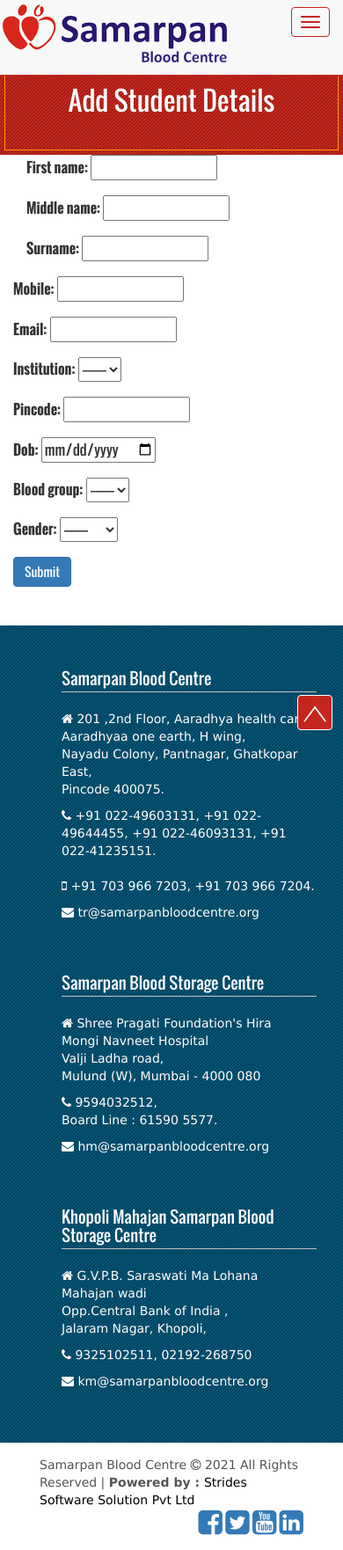
After one commit to MonikaShah/blood-bank, a Django app: page /add_student/ in a window 390 px wide. The commit adds this page. Shown: the whole page at 88% size. Run offline with Django 3.2, Linux system fonts and the light colour scheme; data that the repository does not hold is empty.

Commit message:
Mobile responsive and added form models for adding student and institute

```diff
--- a/samarpan/forms.py
+++ b/samarpan/forms.py
@@ -9,35 +9,66 @@ class StudentForm(forms.ModelForm):
         model = Students
         fields = [
             'first_name', 'middle_name', 'surname', 'mobile', 'email',
-            'institution_type', 'institution', 'pincode', 'dob',
-            'blood_group', 'gender', 'year', 'stream', 'grade'
+            'institution_type','institution', 'pincode', 'dob', 'blood_group', 'gender',
+            'year', 'stream', 'grade'
         ]
         widgets = {
-            'first_name': forms.TextInput(attrs={'class': 'form-control', 'placeholder': 'Enter First Name'}),
-            'middle_name': forms.TextInput(attrs={'class': 'form-control', 'placeholder': 'Enter Middle Name', 'required': False}),
-            'surname': forms.TextInput(attrs={'class': 'form-control', 'placeholder': 'Enter Surname'}),
-            'mobile': forms.TextInput(attrs={'class': 'form-control', 'placeholder': 'Enter Mobile Number'}),
-            'email': forms.EmailInput(attrs={'class': 'form-control', 'placeholder': 'Enter Email'}),
-            'institution_type': forms.Select(attrs={'class': 'form-control', 'id': 'institution-type'}),
-            'institution': forms.Select(attrs={'class': 'form-control', 'id': 'institution-select'}),
-            'pincode': forms.TextInput(attrs={'class': 'form-control', 'placeholder': 'Enter Pincode'}),
-            'dob': forms.DateInput(attrs={'class': 'form-control', 'type': 'date'}),
-            'blood_group': forms.Select(choices=Students.BLOOD_GROUP_CHOICES, attrs={'class': 'form-control'}),
-            'gender': forms.Select(choices=Students.GENDER_CHOICES, attrs={'class': 'form-control'}),
-            'year': forms.Select(choices=Students.YEAR_CHOICES, attrs={'class': 'form-control', 'id': 'year-field', 'style': 'display:none;'}),
-            'stream': forms.Select(choices=Students.STREAM_CHOICES, attrs={'class': 'form-control', 'id': 'stream-field', 'style': 'display:none;'}),
-            'grade': forms.Select(choices=Students.GRADE_CHOICES, attrs={'class': 'form-control', 'id': 'grade-field', 'style': 'display:none;'}),
+            'dob': forms.DateInput(attrs={'type': 'date'}),
         }
-    def __init__(self, *args, **kwargs):
-        super(StudentForm, self).__init__(*args, **kwargs)
-        self.fields['institution'].queryset = Institutions.objects.none()
+    # class Meta:
+    #     model = Students
+    #     fields = [
+    #         'first_name', 'middle_name', 'surname', 'mobile', 'email',
+    #         'institution', 'pincode', 'dob',
+    #         'blood_group', 'gender', 'year', 'stream', 'grade'
+    #     ]
+    #     widgets = {
+    #         'first_name': forms.TextInput(attrs={'class': 'form-control', 'placeholder': 'Enter First Name'}),
+    #         'middle_name': forms.TextInput(attrs={'class': 'form-control', 'placeholder': 'Enter Middle Name', 'required': False}),
+    #         'surname': forms.TextInput(attrs={'class': 'form-control', 'placeholder': 'Enter Surname'}),
+    #         'mobile': forms.TextInput(attrs={'class': 'form-control', 'placeholder': 'Enter Mobile Number'}),
+    #         'email': forms.EmailInput(attrs={'class': 'form-control', 'placeholder': 'Enter Email'}),
+    #         # 'institution_type': forms.Select(attrs={'class': 'form-control', 'id': 'institution-type'}),
+    #         'institution': forms.Select(attrs={'class': 'form-control', 'id': 'institution-select'}),
+    #         'pincode': forms.TextInput(attrs={'class': 'form-control', 'placeholder': 'Enter Pincode'}),
+    #         'dob': forms.DateInput(attrs={'class': 'form-control', 'type': 'date'}),
+    #         'blood_group': forms.Select(choices=Students.BLOOD_GROUP_CHOICES, attrs={'class': 'form-control'}),
+    #         'gender': forms.Select(choices=Students.GENDER_CHOICES, attrs={'class': 'form-control'}),
+    #         'year': forms.Select(choices=Students.YEAR_CHOICES, attrs={'class': 'form-control', 'id': 'year-field', 'style': 'display:none;'}),
+    #         'stream': forms.Select(choices=Students.STREAM_CHOICES, attrs={'class': 'form-control', 'id': 'stream-field', 'style': 'display:none;'}),
+    #         'grade': forms.Select(choices=Students.GRADE_CHOICES, attrs={'class': 'form-control', 'id': 'grade-field', 'style': 'display:none;'}),
+    #     }
+    # def __init__(self, *args, **kwargs):
+    #     super(StudentForm, self).__init__(*args, **kwargs)
+    #     self.fields['institution'].queryset = Institutions.objects.none()
 
-        if 'institution_type' in self.data:
-            institution_type = self.data.get('institution_type')
-            self.fields['institution'].queryset = Institutions.objects.filter(type=institution_type)
-        elif self.instance.pk:
-            self.fields['institution'].queryset = Institutions.objects.filter(type=self.instance.institution_type)
+        # if 'institution_type' in self.data:
+        #     institution_type = self.data.get('institution_type')
+        #     self.fields['institution'].queryset = Institutions.objects.filter(type=institution_type)
+        # elif self.instance.pk:
+        #     self.fields['institution'].queryset = Institutions.objects.filter(type=self.instance.institution_type)
+    # institution = forms.ModelChoiceField(queryset=Institutions.objects.all(), empty_label="Select an Institution")
 
+    # class Meta:
+    #     model = Students
+    #     fields = ['first_name', 'middle_name', 'surname', 'mobile', 'email', 'institution', 'pincode', 'dob', 'grade', 'year', 'stream', 'blood_group', 'gender']
+
+    # # Add CSS classes to the desired fields
+    # def __init__(self, *args, **kwargs):
+    #     super(StudentForm, self).__init__(*args, **kwargs)
+    #     self.fields['first_name'].widget.attrs.update({'class': 'form-control'})
+    #     self.fields['middle_name'].widget.attrs.update({'class': 'form-control'})
+    #     self.fields['surname'].widget.attrs.update({'class': 'form-control'})
+    #     self.fields['mobile'].widget.attrs.update({'class': 'form-control'})
+    #     self.fields['email'].widget.attrs.update({'class': 'form-control'})
+    #     self.fields['institution'].widget.attrs.update({'class': 'form-control', 'id': 'institution-select'})
+    #     self.fields['pincode'].widget.attrs.update({'class': 'form-control'})
+    #     self.fields['dob'].widget.attrs.update({'class': 'form-control'})
+    #     self.fields['grade'].widget.attrs.update({'class': 'form-control'})
+    #     self.fields['year'].widget.attrs.update({'class': 'form-control'})
+    #     self.fields['stream'].widget.attrs.update({'class': 'form-control'})
+    #     self.fields['blood_group'].widget.attrs.update({'class': 'form-control'})
+    #     self.fields['gender'].widget.attrs.update({'class': 'form-control'})
 
 
 class InstitutionForm(forms.ModelForm):
--- a/samarpan/models.py
+++ b/samarpan/models.py
@@ -4,14 +4,14 @@ from django.db import models
 class Institutions(models.Model):
     # Choices for types of institutions
 
-    INSTITUTION_TYPE_CHOICES = [
+    INSTITUTION_TYPE_CHOICES = (
         ('School', 'School'),
         ('College', 'College'),
-    ]
+    )
 
     # Fields
     institution_name = models.CharField(max_length=255, verbose_name="Institution Name")
-    institution_type = models.CharField(max_length=7, choices=INSTITUTION_TYPE_CHOICES, verbose_name="Institution Type")
+    institution_type = models.CharField(max_length=7, choices=INSTITUTION_TYPE_CHOICES, verbose_name="Institution Type",blank=True, null=True)
     address = models.TextField(verbose_name="Address")
     city = models.CharField(max_length=100, verbose_name="City")
     email = models.EmailField(verbose_name="Email")
--- a/samarpan/templates/samarpan/Product.html
+++ b/samarpan/templates/samarpan/Product.html
@@ -32,7 +32,7 @@
 
 
 
-       <div class="container">
+       <div class="container-fluid">
 
 <!-- Docs nav
 ================================================== -->
--- /dev/null
+++ b/samarpan/templates/samarpan/add_student.html
@@ -0,0 +1,90 @@
+{% extends 'samarpan/base.html' %}
+{% load static %}
+{% block content %}
+<div id="about" class="about">
+    <div class="col-md-12 col-sm-12 col-xs-12 bloodbox" style="padding:5px;">
+        <div class="col-md-12 col-sm-12 col-xs-12" style="border:1px solid #F90; padding:15px;">
+            <div class="col-md-12 col-sm-12 col-xs-12">
+                <div class="center_text">
+                    <center><h2>Add Student Details</h2></center>
+                </div>
+            </div>
+        </div>
+    </div>
+    <div class="container"><br>
+        <form method="POST" action="{% url 'add_student' %}">
+            {% csrf_token %}
+            <div class="form-row">
+                <div class="form-group col-md-4">
+                    {{ form.first_name.label_tag }} {{ form.first_name }}
+                </div>
+                <div class="form-group col-md-4">
+                    {{ form.middle_name.label_tag }} {{ form.middle_name }}
+                </div>
+                <div class="form-group col-md-4">
+                    {{ form.surname.label_tag }} {{ form.surname }}
+                </div>
+            </div>
+            <div class="form-group">
+                {{ form.mobile.label_tag }} {{ form.mobile }}
+            </div>
+            <div class="form-group">
+                {{ form.email.label_tag }} {{ form.email }}
+            </div>
+            <!-- Institution Dropdown -->
+            <div class="form-group">
+                {{ form.institution.label_tag }} {{ form.institution }}
+            </div>
+            <div class="form-group">
+                {{ form.pincode.label_tag }} {{ form.pincode }}
+            </div>
+            <div class="form-group">
+                {{ form.dob.label_tag }} {{ form.dob }}
+            </div>
+
+            <!-- Conditional Fields for Institution Type -->
+            <div class="form-group" id="school-fields" style="display: none;">
+                {{ form.grade.label_tag }} {{ form.grade }}
+            </div>
+
+            <div class="form-row" id="college-fields" style="display: none;">
+                <div class="form-group col-md-6">
+                    {{ form.year.label_tag }} {{ form.year }}
+                </div>
+                <div class="form-group col-md-6">
+                    {{ form.stream.label_tag }} {{ form.stream }}
+                </div>
+            </div>
+
+            <div class="form-group">
+                {{ form.blood_group.label_tag }} {{ form.blood_group }}
+            </div>
+            <div class="form-group">
+                {{ form.gender.label_tag }} {{ form.gender }}
+            </div>
+            <button type="submit" class="btn btn-primary">Submit</button>
+        </form><br>
+    </div>
+</div>
+
+<!-- JavaScript to handle conditional fields based on institution type -->
+<script>
+    document.addEventListener('DOMContentLoaded', function() {
+        const institutionTypeRadios = document.querySelectorAll('input[name="institution_type"]');
+        const schoolFields = document.getElementById('school-fields');
+        const collegeFields = document.getElementById('college-fields');
+
+        institutionTypeRadios.forEach(radio => {
+            radio.addEventListener('change', function() {
+                if (this.value === 'School') {
+                    schoolFields.style.display = 'block';
+                    collegeFields.style.display = 'none';
+                } else if (this.value === 'College') {
+                    collegeFields.style.display = 'block';
+                    schoolFields.style.display = 'none';
+                }
+            });
+        });
+    });
+</script>
+{% endblock %}
--- a/samarpan/templates/samarpan/base.html
+++ b/samarpan/templates/samarpan/base.html
@@ -16,8 +16,10 @@
     <link href="{% static 'css/font-awesome.min.css' %}" rel='stylesheet' type='text/css' />
     <link href="{% static 'css/style.css' %}" rel='stylesheet' type='text/css' />
     <script src="{% static 'js/jquery.min.js' %}"></script>
+    <script src="{% static 'js/bootstrap.min.js' %}"></script>
     <script src="{% static 'js/move-top.js' %}"></script>
     <script src="{% static 'js/easing.js' %}"></script>
+    <script src="https://ajax.googleapis.com/ajax/libs/jquery/3.5.1/jquery.min.js"></script>
 </head>
 
 <body style="background: #fff;">
@@ -25,8 +27,7 @@
     <div id="home" class="header">
         <div class="top-header">
             <div class="container">
-                <nav class="navbar navbar-inverse navbar-fixed-top" role="navigation">
-                    <div class="container">
+                <nav class="navbar navbar-inverse navbar-fixed-top navbar-expand-lg" role="navigation">                    <div class="container">
                         <div class="navbar-header">
                             <button type="button" class="navbar-toggle" data-toggle="collapse" data-target="#bs-example-navbar-collapse-1">
                                 <span class="sr-only">Toggle navigation</span>
@@ -41,8 +42,7 @@
                             </div>
                         </div>
                         <div class="collapse navbar-collapse" id="bs-example-navbar-collapse-1">
-                            <ul class="nav navbar-nav navbar-right">
-                                <li class="active"><a href="{% url 'home' %}">Home</a></li>
+                            <ul class="nav navbar-nav navbar-right">                                <li class="active"><a href="{% url 'home' %}">Home</a></li>
                                 <li><a href="{% url 'about' %}">About Us</a></li>
                                 <li><a href="{% url 'product' %}">Product</a></li>
                                 <li><a href="{% url 'organizer' %}">Organizer</a></li>
@@ -52,9 +52,19 @@
                                 <li><a href="{% url 'gallery' %}">Gallery</a></li>
                                 <li><a href="{% url 'thalassemia' %}">Thalassemia</a></li>
                                 <li><a href="{% url 'contact' %}">Contact</a></li>
+                                <li class="nav-item dropdown">
+                                    <a class="nav-link dropdown-toggle" href="#" id="addDropdown" role="button" data-toggle="dropdown" aria-haspopup="true" aria-expanded="false">
+                                        Add
+                                    </a>
+                                    <div class="dropdown-menu" aria-labelledby="addDropdown">
+                                        <a class="dropdown-item text-center" href="{% url 'add_institution' %}" > Add Institute</a><br>
+                                        <a class="dropdown-item text-center" href="{% url 'add_student' %}" > Add Student</a>
+                                    </div>
+                                </li>
                                 <li style="background-color:#C33; color:#FFF">
                                     <a href="{% url 'donation' %}" style="color:#FFF; font-weight:bold"> Donation <span class="fa fa-rupee"></span></a>
                                 </li>
+
                             </ul>
                         </div>
                     </div>
@@ -173,7 +183,7 @@
 					<p> Samarpan Blood Centre <span class="fa fa-copyright"></span> 2021 All Rights Reserved | <b>Powered by :&nbsp;</b><a href="http://stridessoftware.com/" style="color:Black;" target="_blank">Strides Software Solution Pvt Ltd</a></p>
 
 					<script type="text/javascript">
-									$(document).ready(function() {
+									jQuery(document).ready(function() {
 										/*
 										var defaults = {
 								  			containerID: 'toTop', // fading element id
@@ -209,9 +219,3 @@
 
 	</body>
 </html>
-
-    </footer>
-
-    <script src="{% static 'js/bootstrap.min.js' %}"></script>
-</body>
-</html>
--- a/samarpan/templates/samarpan/index.html
+++ b/samarpan/templates/samarpan/index.html
@@ -29,9 +29,8 @@
 
 <div id="top" class="callbacks_container">
     <ul class="rslides" id="slider4">
-        <li><img src="{% static 'images/slide1.jpg' %}" alt=""></li>
-        <li><img src="{% static 'images/slide1.jpg' %}" alt=""></li>
-        <li><img src="{% static 'images/slide1.jpg' %}" alt=""></li>
+        <li><img src="{% static 'images/slide1.jpg' %}" alt="" style="max-width: 100%;"></li>
+
     </ul>
 </div>
 <div class="clearfix"></div>
--- /dev/null
+++ b/samarpan/templates/samarpan/institution_dropdown_list_options.html
@@ -0,0 +1,3 @@
+{% for institution in institutions %}
+    <option value="{{ institution.id }}">{{ institution.name }}</option>
+{% endfor %}
--- a/samarpan/urls.py
+++ b/samarpan/urls.py
@@ -17,5 +17,5 @@ urlpatterns = [
     path('institution_success/', views.institution_success, name='institution_success'),  # Success page
     path('add_student/', views.add_student, name='add_student'),
     path('student_success/', views.student_success, name='student_success'),
-    path('load-institutions/', views.load_institutions, name='load_institutions'),
+    path('load_institutions/', views.load_institutions, name='load_institutions'),
 ]
--- a/samarpan/views.py
+++ b/samarpan/views.py
@@ -56,10 +56,24 @@ def add_student(request):
         form = StudentForm(request.POST)
         if form.is_valid():
             form.save()
-            return redirect('student_success')  # Define this URL for a success message
+            return redirect('success')  # Redirect to a success page or back to the form
     else:
         form = StudentForm()
+
     return render(request, 'samarpan/add_student.html', {'form': form})
+
+    # if request.method == 'POST':
+    #     form = StudentForm(request.POST)
+    #     if form.is_valid():
+    #         form.save()  # Process your form data
+    #         return redirect('student_success')  # Redirect after successful submission
+    # else:
+    #     form = StudentForm()
+
+    # # Populate the institution field with all institutions
+    # form.fields['institution'].queryset = Institutions.objects.all()
+
+    # return render(request, 'samarpan/add_student.html', {'form': form})
 
 def student_success(request):
     return render(request, 'samarpan/student_success.html')  # Create this template
@@ -67,6 +81,7 @@ def student_success(request):
 def load_institutions(request):
     # Get the institution_type from the request
     institution_type = request.GET.get('institution_type')
+
 
     if not institution_type:
         return JsonResponse({'error': 'institution_type not provided'}, status=400)
```
Also changed, not shown: samarpan/templates/samarpan/about_us.html (+3 -13 lines), samarpan/templates/samarpan/add_institution.html (added, +22 -0 lines), samarpan/templates/samarpan/institution_success.html (added, +13 -0 lines), samarpan/templates/samarpan/student_success.html (added, +13 -0 lines).
